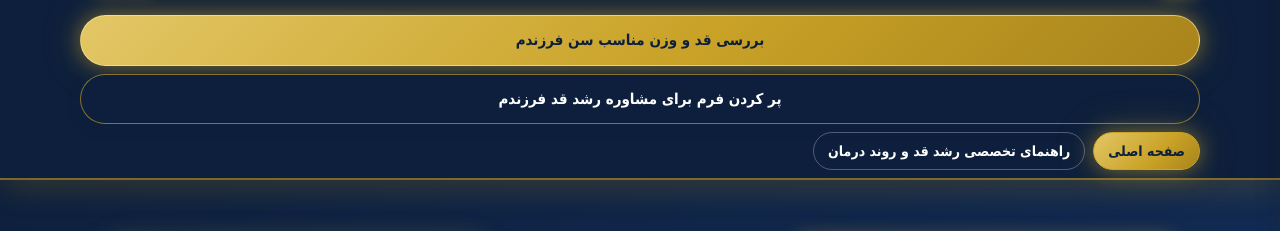
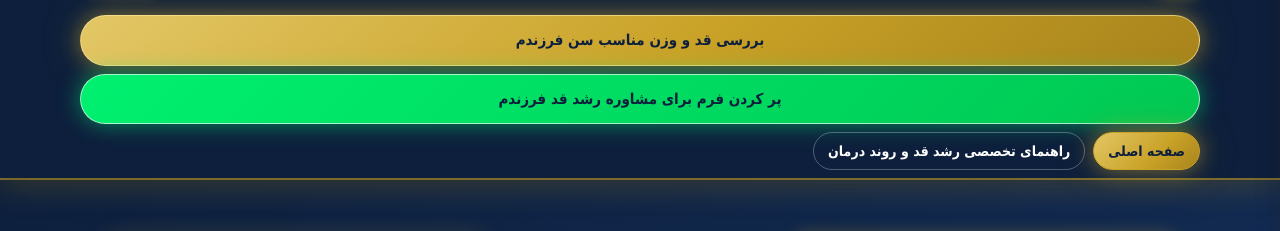
Before and after one commit to faraztherapy/faraztherapy, a plain HTML site: page index.html in a window 1280 px wide. Shown: the part 57-288 px from the top of the page. Drawn offline with Linux system fonts and the light colour scheme; a small style sheet from the web is missing.

Commit message:
Consultation button bright green

```diff
--- a/index.html
+++ b/index.html
@@ -359,9 +359,9 @@ section[id]{scroll-margin-top:80px}
 /* gold buttons: gradient + glow */
 .btn-gold,.checker-top-btn,.checker-btn,.menu-panel .menu-cta,.result-links a.gold-link{background:linear-gradient(135deg,var(--gold2) 0%,var(--gold) 55%,#a8841c 100%);border:1px solid rgba(255,236,160,.65);box-shadow:var(--glow)}
 .btn-gold:hover,.checker-top-btn:hover,.checker-btn:hover,.menu-panel .menu-cta:hover,.result-links a.gold-link:hover{box-shadow:0 0 26px rgba(201,162,39,.7),0 0 60px rgba(201,162,39,.3)}
-/* consultation button: navy, not gold — distinct from the checker button */
-.checker-top-btn.consult{background:#0d1f3c;color:#fff;border:1px solid rgba(201,162,39,.65);box-shadow:0 4px 14px rgba(13,31,60,.25)}
-.checker-top-btn.consult:hover{box-shadow:0 0 18px rgba(13,31,60,.4)}
+/* consultation button: bright loud green — stands out from the gold checker button */
+.checker-top-btn.consult{background:linear-gradient(135deg,#00f070,#00c853);color:#0d1f3c;border:1px solid rgba(255,255,255,.65);box-shadow:0 0 22px rgba(0,230,118,.55)}
+.checker-top-btn.consult:hover{box-shadow:0 0 28px rgba(0,230,118,.8)}
 /* smaller top buttons on phones */
 @media (max-width:600px){
 .topbar-checker{padding:6px 0}
```
